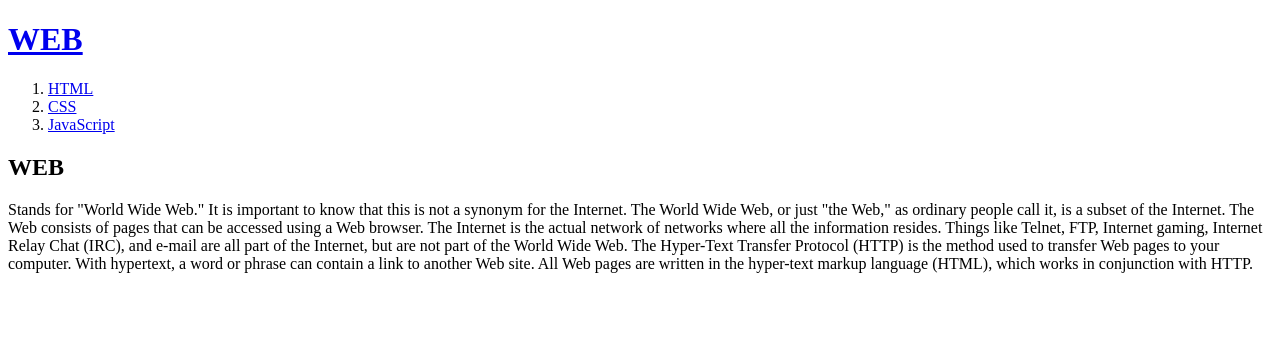
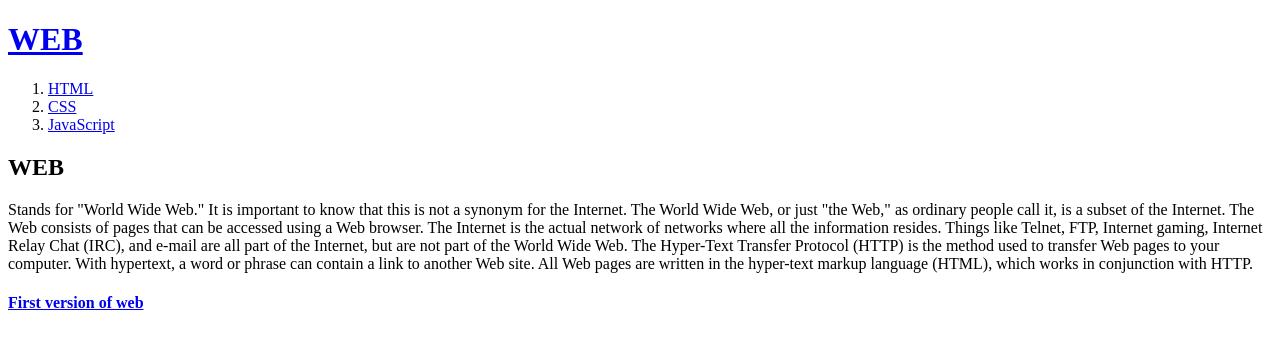
Before and after one commit to newbieopencoder/web1, a plain HTML site: page index.html in a window 1280 px wide. Drawn offline with Linux system fonts and the light colour scheme.

Commit message:
2nd version

```diff
--- a/index.html
+++ b/index.html
@@ -15,5 +15,6 @@
   <p>
     Stands for "World Wide Web." It is important to know that this is not a synonym for the Internet. The World Wide Web, or just "the Web," as ordinary people call it, is a subset of the Internet. The Web consists of pages that can be accessed using a Web browser. The Internet is the actual network of networks where all the information resides. Things like Telnet, FTP, Internet gaming, Internet Relay Chat (IRC), and e-mail are all part of the Internet, but are not part of the World Wide Web. The Hyper-Text Transfer Protocol (HTTP) is the method used to transfer Web pages to your computer. With hypertext, a word or phrase can contain a link to another Web site. All Web pages are written in the hyper-text markup language (HTML), which works in conjunction with HTTP.
   </p>
+  <h4><a href="http://info.cern.ch" target="_blank" title="First version of websites">First version of web</a></h4>
 </body>
 </html>
```
